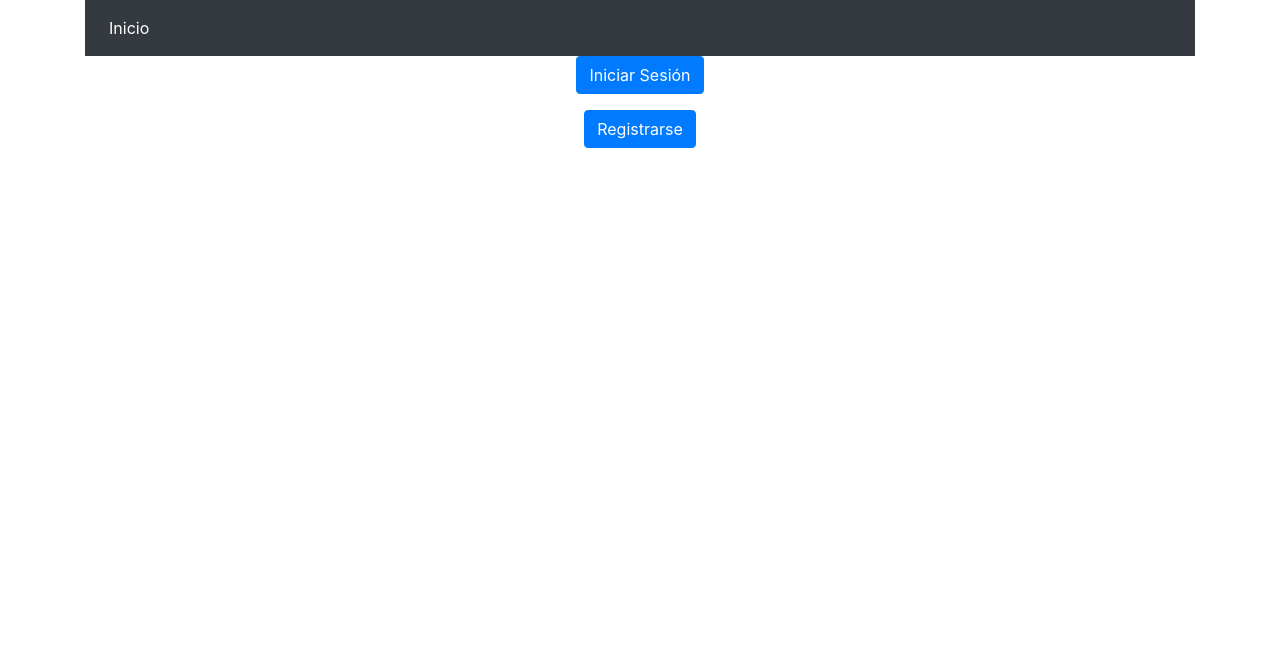
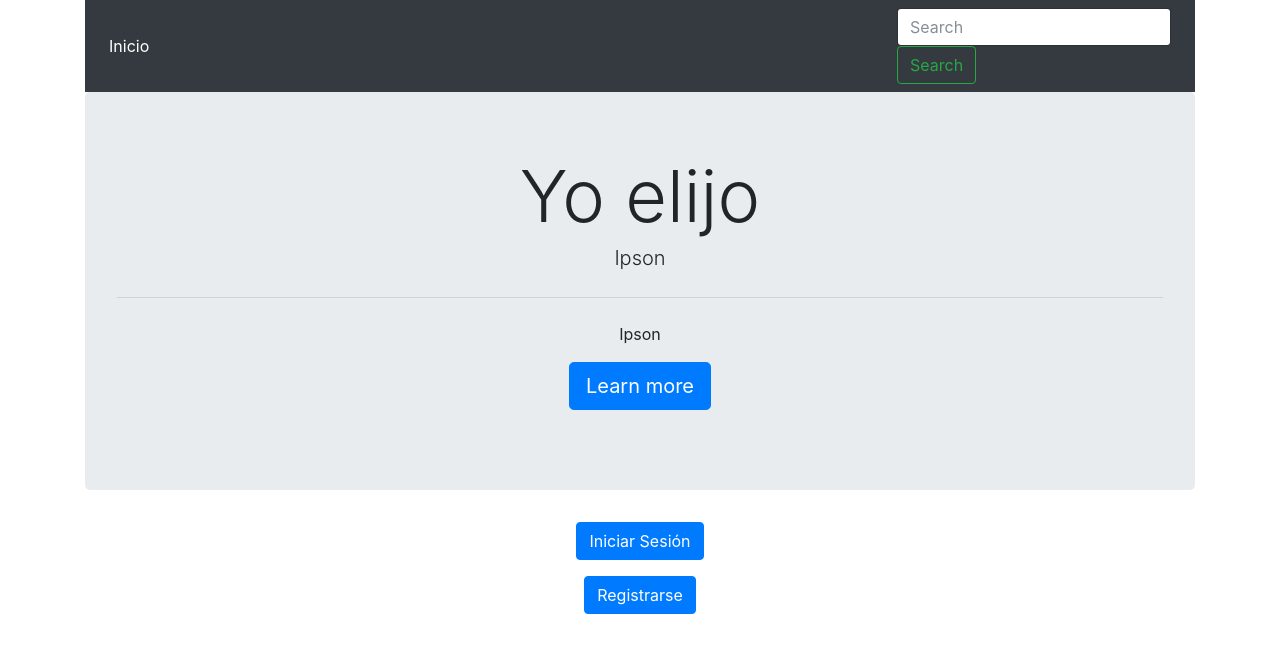
Before and after one commit to aflaster11/Programathon2017, a website: page src/index.html in a window 1280 px wide. Drawn offline with nearby package versions, Linux system fonts and the light colour scheme.

Commit message:
Index.js
Javascript para trabajar con el home

```diff
--- a/src/index.html
+++ b/src/index.html
@@ -29,18 +29,29 @@
                       </li>
                     </ul>
                   </div>
-                  <div class="">
-
-                  </div>
+                  <form class="form-inline my-2 my-lg-0">
+                  <input class="form-control mr-sm-2" type="text" placeholder="Search" aria-label="Search">
+                  <button class="btn btn-outline-success my-2 my-sm-0" type="submit">Search</button>
+    </form>
                  </nav>
              </header>
           </div>
-        <jumbotron></jumbotron>
+          <div class="container">
+              <div class="jumbotron text-center">
+                <h1 class="display-3">Yo elijo</h1>
+                <p class="lead">Ipson</p>
+                <hr class="my-4">
+                <p>Ipson</p>
+                <p class="lead">
+                  <a class="btn btn-primary btn-lg" href="#" role="button">Learn more</a>
+                </p>
+              </div>
+        </div>
         <div class="container">
             <p class ="text-center"><button class="btn btn-primary"> Iniciar Sesión </button></p>
             <p class ="text-center"><button class="btn btn-primary"> Registrarse </button></p>
 
         </div>
-
+    <script src="index.js" type="text/javascript"></script>
     </body>
 </html>
```
Also changed, not shown: admin.html (added), src/index.js (added).
